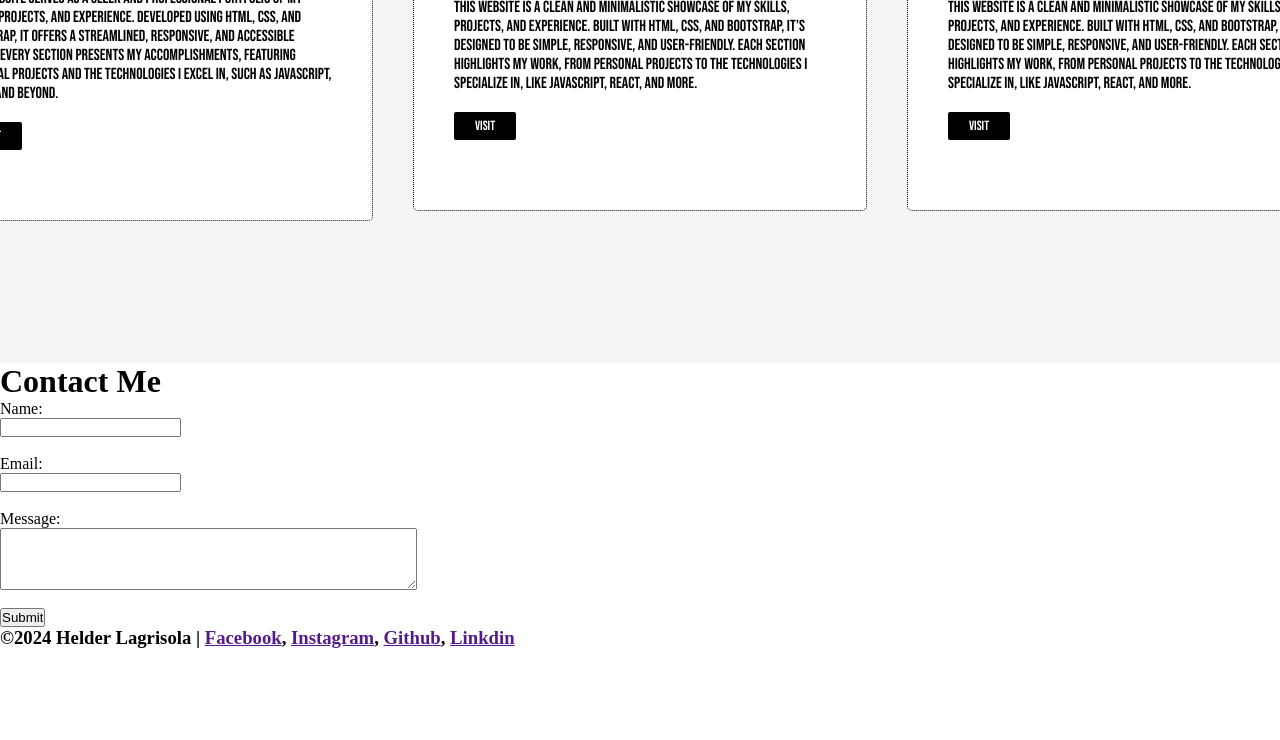
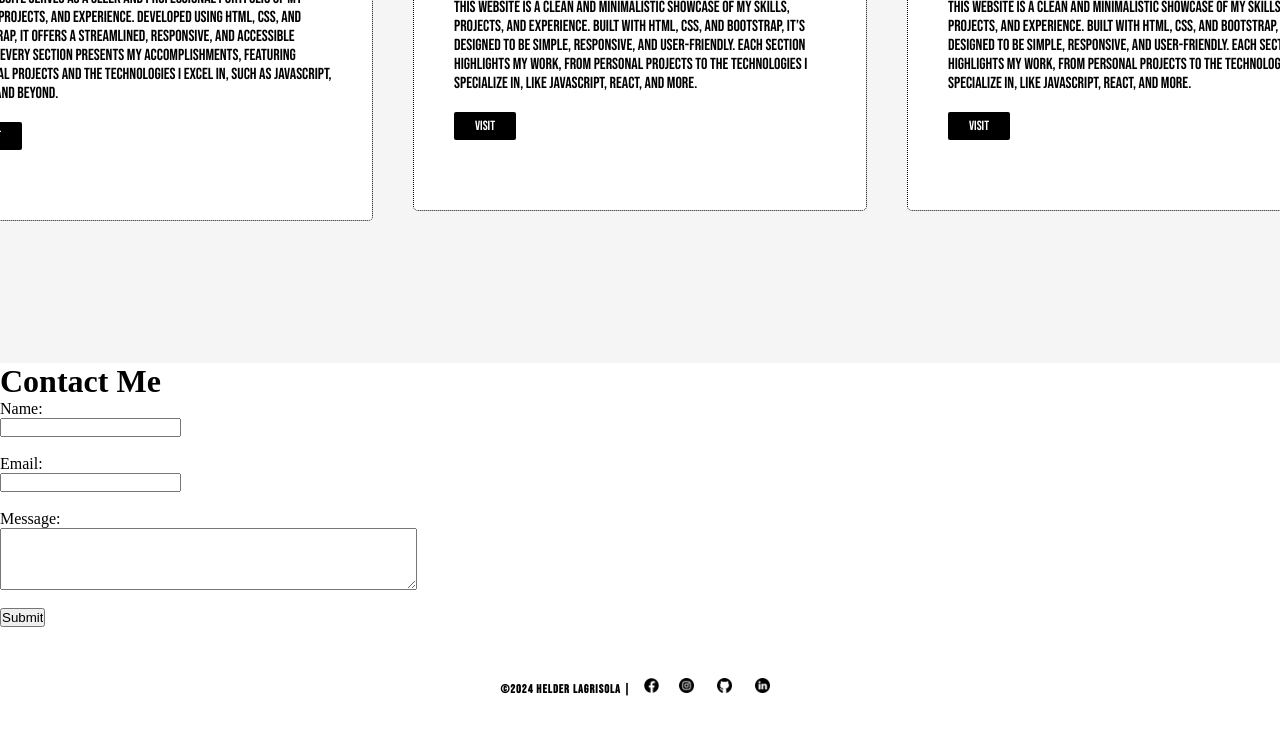
Before and after one commit to LagrisolaHelder/My-Portfolio-Website, a plain HTML site: page index.html in a window 1280 px wide. Shown: the part 2277-3017 px from the top of the page. Before the commit the page ends 2926 px from the top, so only its background shows below. Drawn offline with Linux system fonts and the light colour scheme.

Commit message:
styled up footer and changed anchor links to images

```diff
--- a/index.html
+++ b/index.html
@@ -188,8 +188,8 @@
 
 
     <footer>
-        <h3>&copy2024 Helder Lagrisola | <a href="">Facebook</a>, <a href="">Instagram</a>, <a href="">Github</a>,
-            <a href="">Linkdin</a>
+        <h3>&copy2024 Helder Lagrisola | <a href=""><img src="icon/facebook.png" alt=""></a><a href=""><img src="icon/instagram.png" alt=""></a> <a href=""><img src="icon/github.png" alt=""></a>
+            <a href=""><img src="icon/linkedin.png" alt=""></a>
         </h3>
     </footer>
 
--- a/style.scss
+++ b/style.scss
@@ -250,3 +250,29 @@ html {
         }
     }
 }
+
+
+footer{
+    display: flex;
+    justify-content: center;
+    height: 10%;
+    align-items: center;
+    padding: 20px 20px;
+    background-color: white;
+    letter-spacing: 1px;
+    h3{
+        font-size: 12px;
+        font-family: "Bebas Neue", sans-serif;
+        padding: 40px 10px;
+
+    }
+    a{
+        color: black;
+        text-decoration: none;
+        padding: 10px 10px;
+        img{
+            height: 15px;
+
+        }
+    }
+}
```
Also changed, not shown: icon/linkedin.png (added), style.css, 1 other file.
